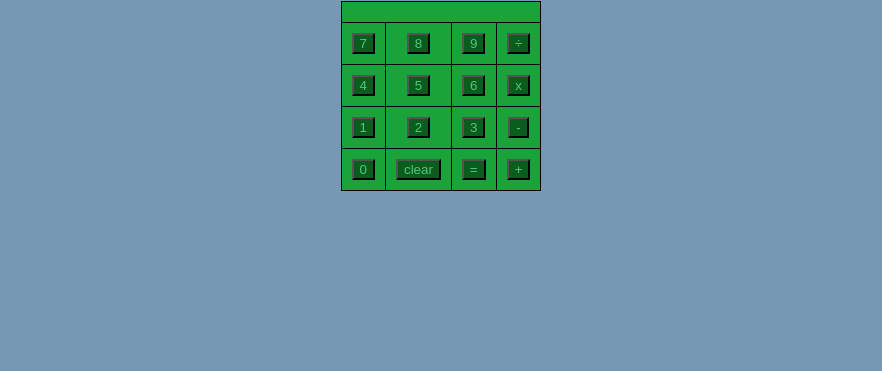
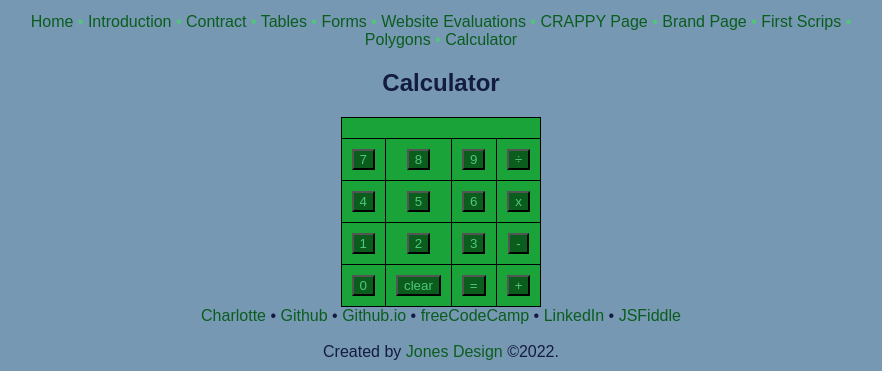
Before and after one commit to Emerson-Jones/Emerson-Jones.github.io, a plain HTML site: page itis3135/calculator_try.html in a window 1280 px wide. Shown: the part 67-438 px from the top of the page, without its empty margins (199-1081 px from the left). Drawn offline with Linux system fonts and the light colour scheme.

Commit message:
script src

```diff
--- a/itis3135/calculator_try.html
+++ b/itis3135/calculator_try.html
@@ -49,7 +49,7 @@
   </main>
 
   <div data-include = "components/footer.html"></div>
-
+  <script src = "scripts/htmlinclude.js"></script>
 </body>
 
 </html>
```
Also changed, not shown: itis3135/contract.html (+1 -1 lines), itis3135/firstscripts.html (+1 -1 lines), itis3135/forms.html (+1 -1 lines), itis3135/introduction.html (+1 -1 lines), itis3135/polygon.html (+1 -1 lines), itis3135/tables.html (+1 -1 lines), itis3135/website_evaluations.html (+1 -1 lines).
